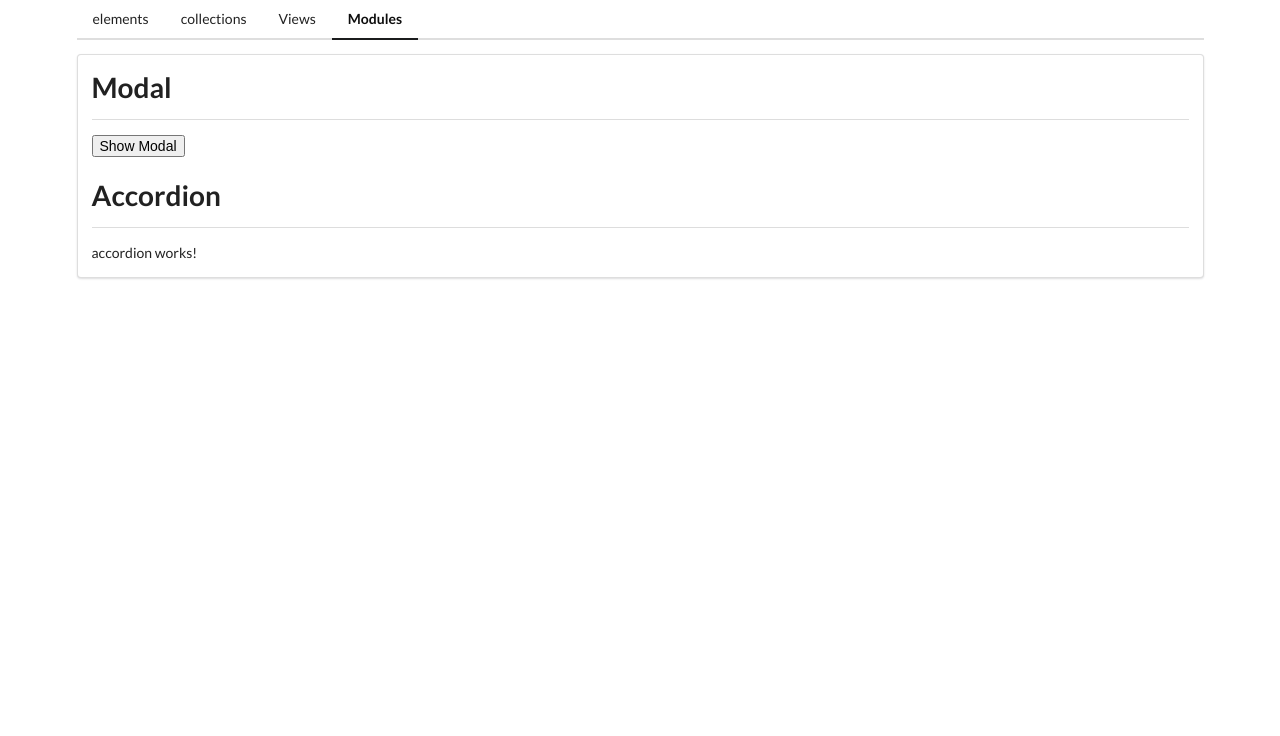
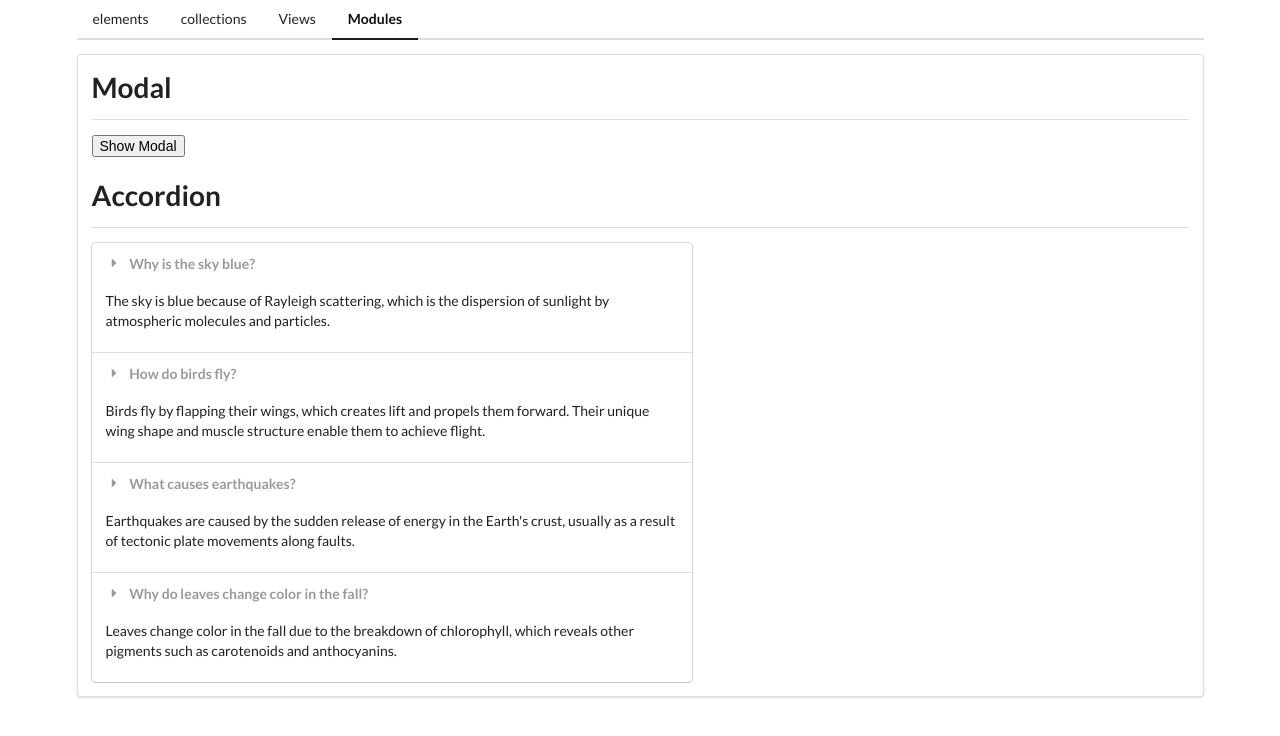
Before and after one commit to fundayluck/angular-comps, an Angular app: page /mods in a window 1280 px wide. Shown: the top 736 px of the page. Built offline with nearby package versions, Linux system fonts and the light colour scheme.

Commit message:
listing accordion elements

```diff
--- a/src/app/mods/accordion/accordion.component.html
+++ b/src/app/mods/accordion/accordion.component.html
@@ -1 +1,11 @@
-<p>accordion works!</p>
+<div class="ui accordion styled">
+  <ng-container *ngFor="let item of items">
+    <div class="title">
+      <i class="dropdown icon"></i>
+      {{ item.title }}
+    </div>
+    <div class="content active">
+      <p>{{ item.content }}</p>
+    </div>
+  </ng-container>
+</div>
--- a/src/app/mods/mods-home/mods-home.component.html
+++ b/src/app/mods/mods-home/mods-home.component.html
@@ -9,4 +9,4 @@
 </app-modal>
 
 <app-divider>Accordion</app-divider>
-<app-accordion />
+<app-accordion [items]="items" />
--- a/src/app/mods/mods-home/mods-home.component.ts
+++ b/src/app/mods/mods-home/mods-home.component.ts
@@ -13,6 +13,30 @@ import { AccordionComponent } from '../accordion/accordion.component';
 })
 export class ModsHomeComponent {
   modalOpen = false;
+
+  items = [
+    {
+      title: 'Why is the sky blue?',
+      content:
+        'The sky is blue because of Rayleigh scattering, which is the dispersion of sunlight by atmospheric molecules and particles.',
+    },
+    {
+      title: 'How do birds fly?',
+      content:
+        'Birds fly by flapping their wings, which creates lift and propels them forward. Their unique wing shape and muscle structure enable them to achieve flight.',
+    },
+    {
+      title: 'What causes earthquakes?',
+      content:
+        "Earthquakes are caused by the sudden release of energy in the Earth's crust, usually as a result of tectonic plate movements along faults.",
+    },
+    {
+      title: 'Why do leaves change color in the fall?',
+      content:
+        'Leaves change color in the fall due to the breakdown of chlorophyll, which reveals other pigments such as carotenoids and anthocyanins.',
+    },
+  ];
+
   onClick() {
     this.modalOpen = !this.modalOpen;
   }
```
Also changed, not shown: src/app/mods/accordion/accordion.component.ts (+5 -4 lines).
